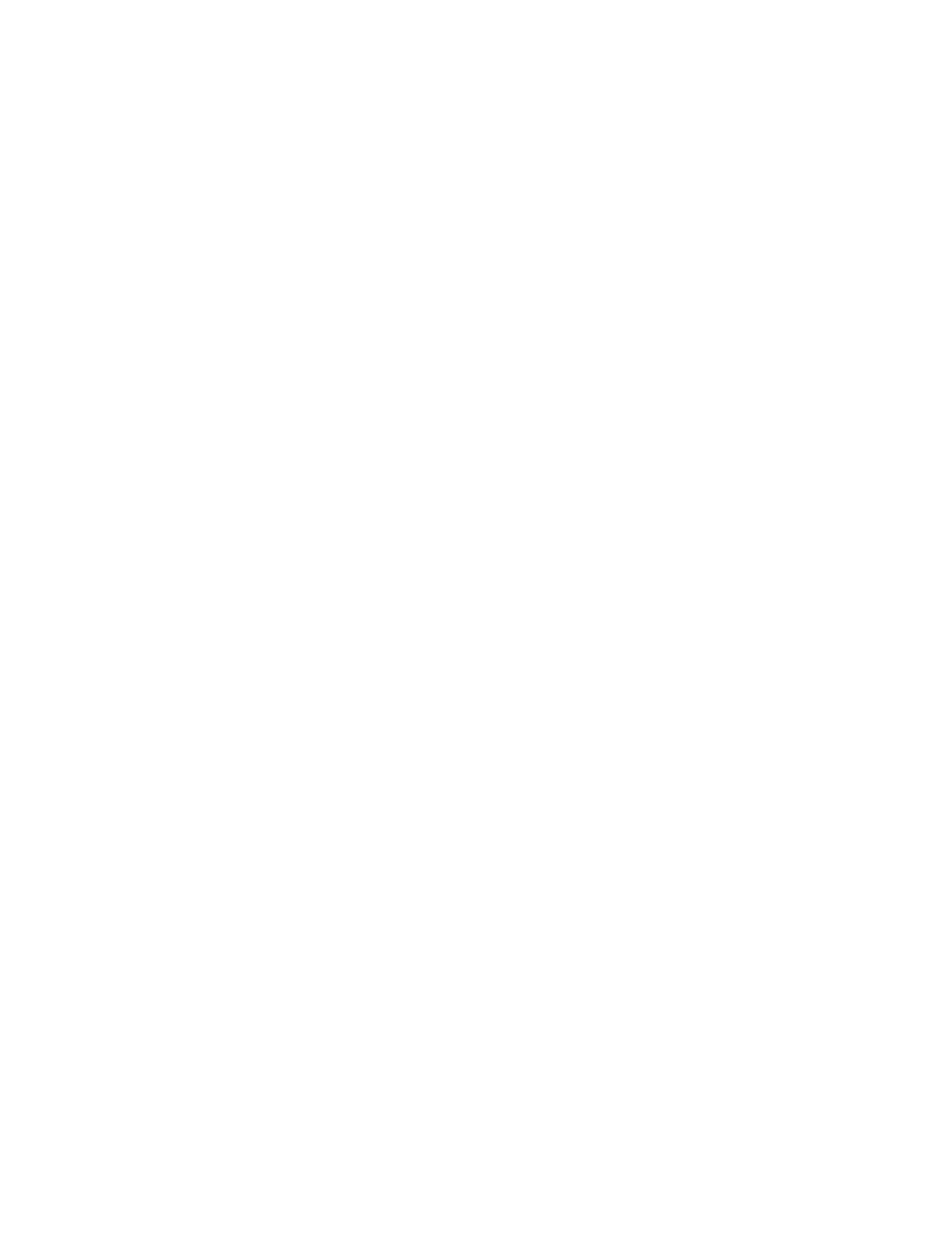
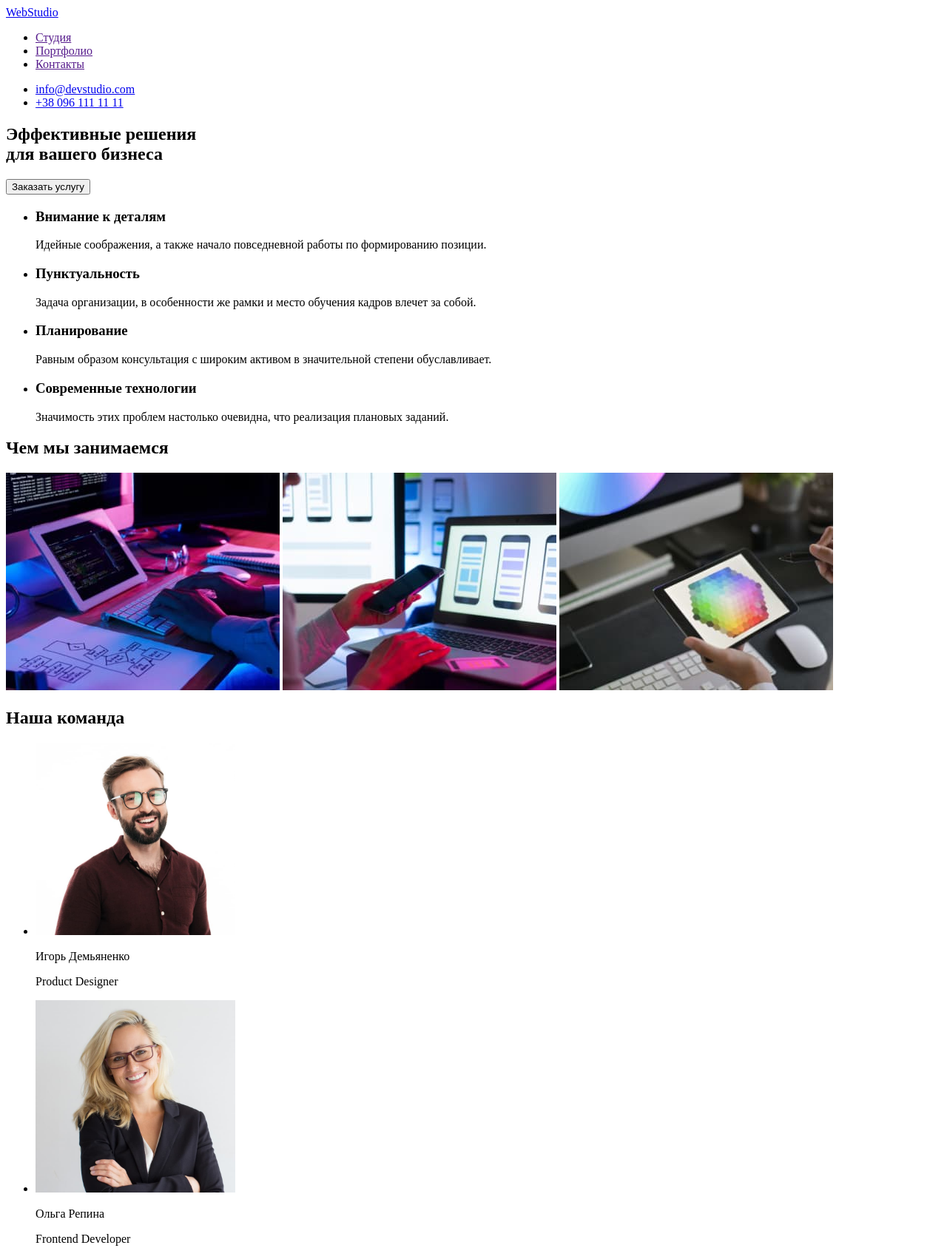
Before and after one commit to helga-khols/goit-markup-hw-01, a plain HTML site: page index.html in a window 1280 px wide. Shown: the top 1687 px of the page at 74% size. Before the commit the page ends 800 px from the top, so only its background shows below. Drawn offline with Linux system fonts and the light colour scheme.

Commit message:
adds html markup of main page

```diff
--- a/index.html
+++ b/index.html
@@ -1,12 +1,136 @@
 <!DOCTYPE html>
-<html lang="en">
+<html lang="ru">
 <head>
     <meta charset="UTF-8">
     <meta http-equiv="X-UA-Compatible" content="IE=edge">
     <meta name="viewport" content="width=device-width, initial-scale=1.0">
-    <title>Document</title>
+    <title>WebStudio</title>
 </head>
 <body>
+<header>
+
+    <nav>
+
+        <a href="/">WebStudio</a>
+
+        <ul>
+            <li><a href="">Студия</a></li>
+            <li><a href="">Портфолио</a></li>
+            <li><a href="">Контакты</a></li>
+        </ul>
+
+    </nav>
+
+        <ul>
+            <li><a href="mailto:info@devstudio.com">info@devstudio.com</a></li>
+            <li><a href="tel:+380961111111">+38 096 111 11 11</a></li>
+        </ul>
+
+</header>
+
+<div>
+    <section>
+        <h1>Эффективные решения <br> для вашего бизнеса</h1>
+
+        <button type="button">Заказать услугу</button>
+    </section>
+</div>
+
+    <section>
+
+        <ul>
+
+            <li>
+                <h3>Внимание к деталям</h3>
+
+                <p>Идейные соображения, а также начало повседневной работы по формированию позиции.</p>
+
+            </li>
+
+            <li>
+                <h3>Пунктуальность</h3>
+
+                <p>Задача организации, в особенности же рамки и место обучения кадров влечет за собой.</p>
+
+            </li>
+
+            <li>
+                <h3>Планирование</h3>
+
+                <p>Равным образом консультация с широким активом в значительной степени обуславливает.</p>
+
+            </li>
+
+            <li>
+                <h3>Современные технологии</h3>
+
+                <p>Значимость этих проблем настолько очевидна, что реализация плановых заданий.</p>
+
+            </li>
+
+        </ul>
+
+    </section>
+
+    <section>
+
+        <h2>Чем мы занимаемся</h2>
+
+        <img src="./images/img.jpg" alt="человек пишет код" width="370">
+        <img src="./images/img2.jpg" alt="человек разрабатывает макет верстки для мобильных устройств" width="370">
+        <img src="./images/img3.jpg" alt="человек продумывет цветовые рпешения для дизайна" width="370">
+
+    </section>
+
+    <section>
+
+        <h2>Наша команда</h2>
+
+        <ul>
+            <li>
+                <img src="./images/igor.jpg" alt="Игорь Демьяненко" width="270">
+
+                <p> Игорь Демьяненко</p>
+                <p lang="en"> Product Designer</p>
+            </li>
+
+            <li>
+                <img src="./images/olga.jpg" alt="Ольга Репина" width="270">
+
+                <p>Ольга Репина</p>
+                <p lang="en">Frontend Developer</p>
+            </li>
+
+            <li>
+                <img src="./images/nikolay.jpg" alt="Николай Тарасов" width="270">
+
+                <p>Николай Тарасов</p>
+                <p lang="en">Marketing</p>
+            </li>
+
+            <li>
+                <img src="./images/michail.jpg" alt="Михаил Ермаков" width="270">
+
+                <p>Михаил Ермаково</p>
+                <p lang="en">UI Designer</p>
+            </li>
+        </ul>
+    </section>
+
+    <footer>
+        <a href="/">WebStudio</a>
+
+        <address>г. Киев, пр-т Леси Украинки, 26</address>
+
+        <ul>
+
+        <li><a href="mailto:info@example.com">info@example.com</a></li>
+        <li><a href="tel:+380991111111+">+38 099 111 11 11</a></li>
+
+        </ul>
+
+    </footer>
 
 </body>
+
 </html>
```
Also changed, not shown: .prettierrc.json, images/igor.jpg (added), images/img.jpg (added), images/img2.jpg (added), images/img3.jpg (added), images/michail.jpg (added), images/nikolay.jpg (added), images/olga.jpg (added).
